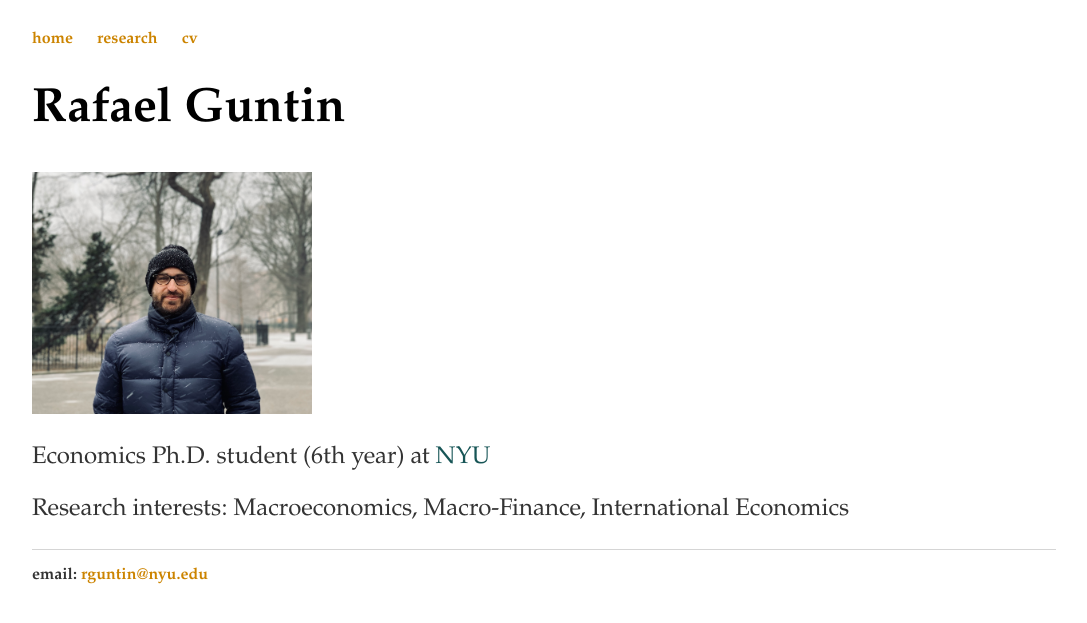
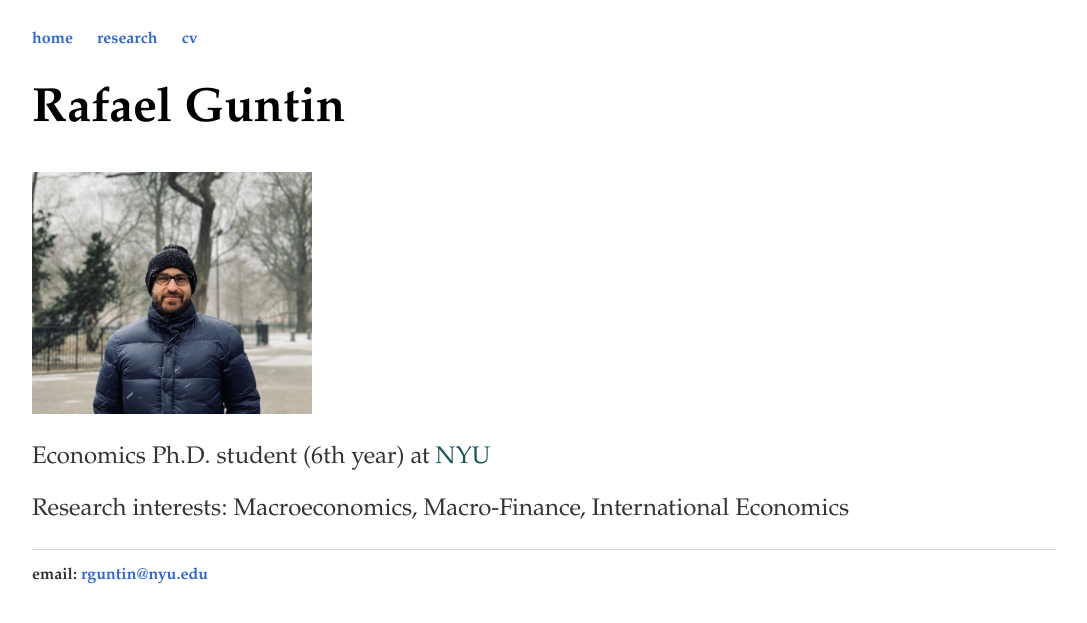
Before and after one commit to rafaguntin/rafaguntin.github.io, a Jekyll site: the page built from index.html, in a window 1280 px wide. Shown: the top 623 px of the page, without its empty margins (96-1183 px from the left). Built offline with Jekyll 4.4.1, drawn with Linux system fonts in a browser that asks for light colours.

Commit message:
Update main.css

```diff
--- a/css/main.css
+++ b/css/main.css
@@ -1,6 +1,6 @@
 body { margin: 30px auto; width: 80%; font-family: Palatino, 'Palatino Linotype'}
 
-a { text-decoration: none; color: #CC8400; font-family: Palatino, 'Palatino Linotype'}
+a { text-decoration: none; color: #3366cc; font-family: Palatino, 'Palatino Linotype'}
 a:hover { text-decoration: underline; font-family: Palatino, 'Palatino Linotype'}
 a2 { text-decoration: none; line-height: 1em; color: #3366cc; text-align:justify; font-family: Palatino, 'Palatino Linotype'}
 
```
